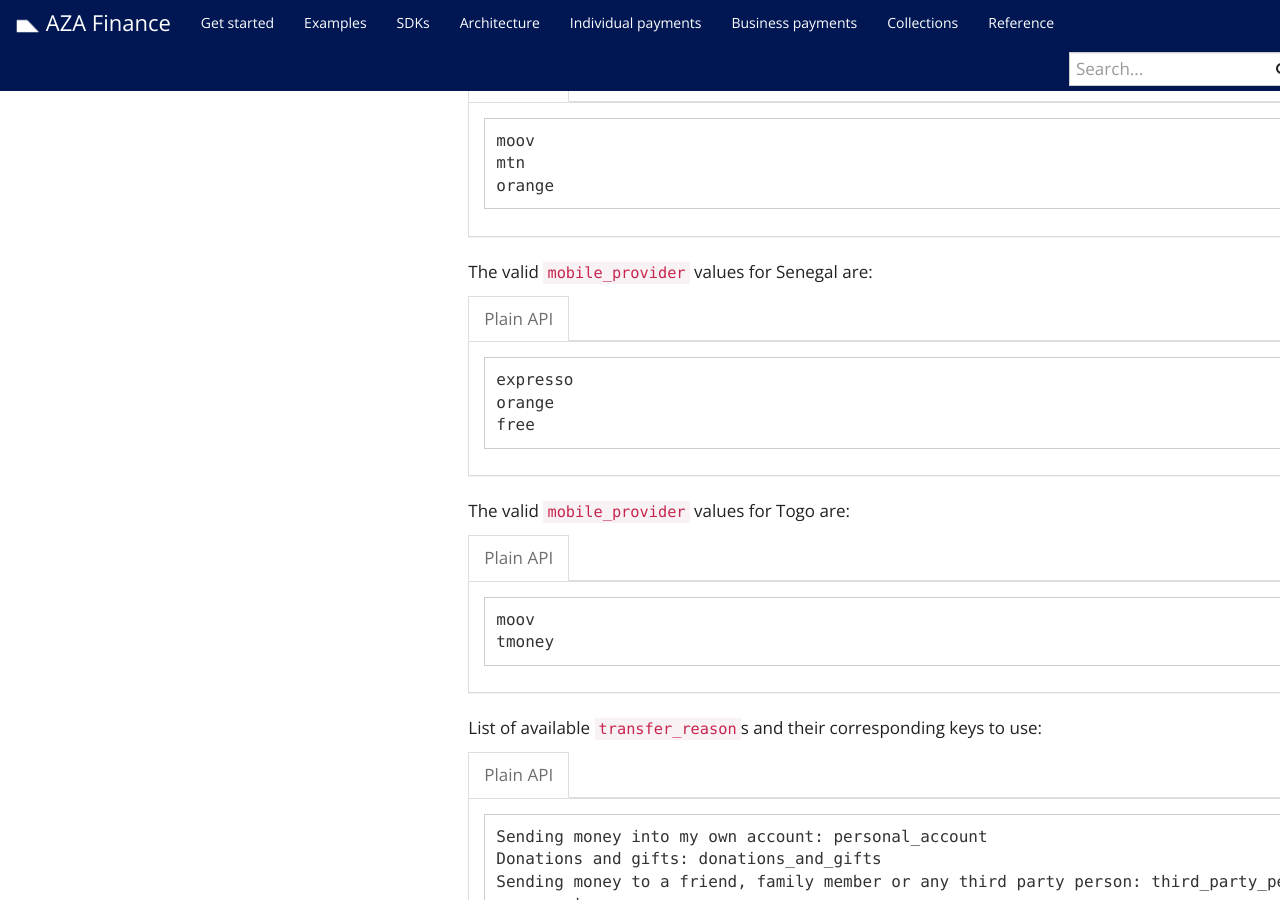
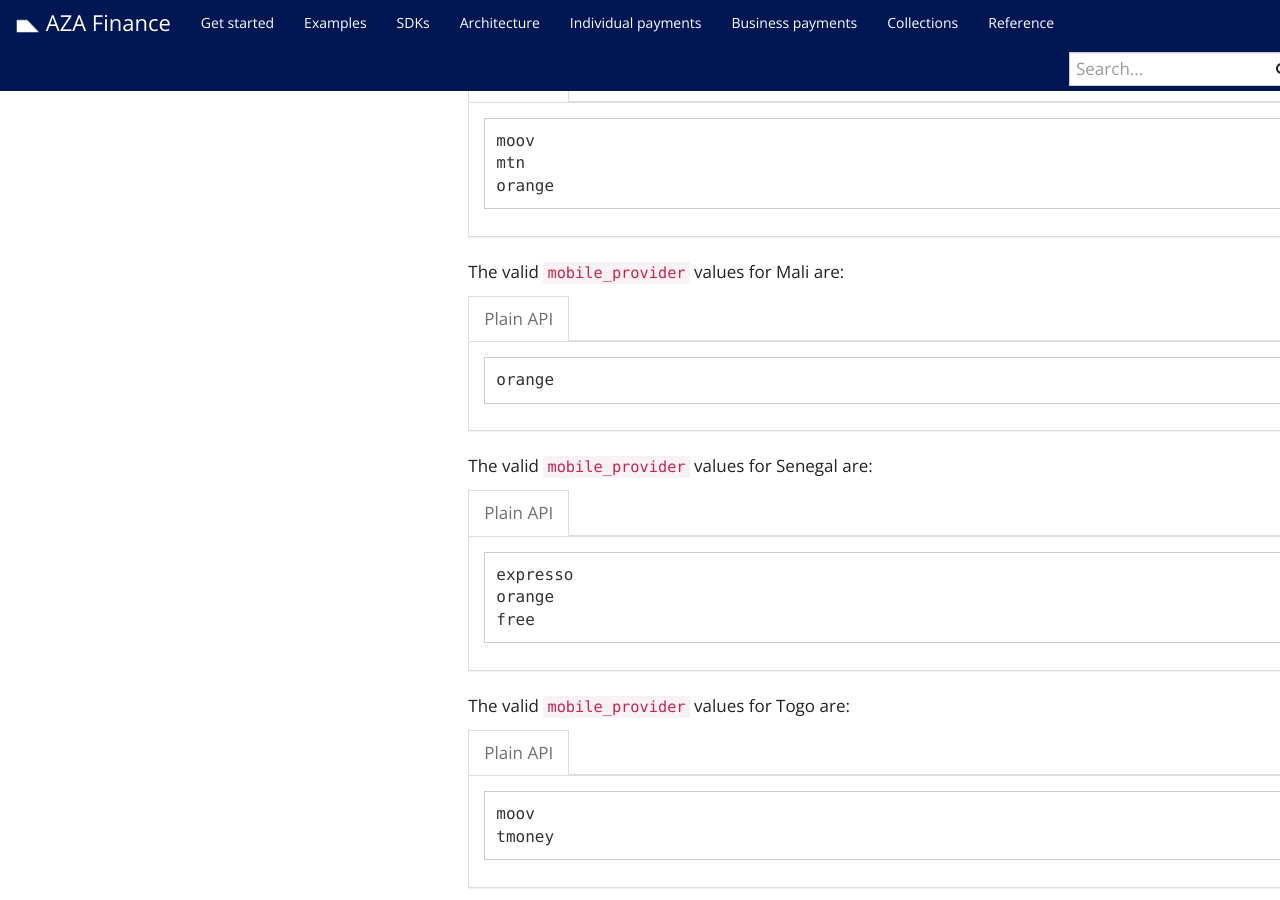
Before and after one commit to transferzero/api-documentation, a Jekyll site: the page built from _docs/individual-payments.md, in a window 1280 px wide and 900 px high, scrolled down 15834 px. Built offline with Jekyll 4.4.1, drawn with Linux system fonts in a browser that asks for light colours; nearby versions of some CDN libraries; comment, search, counter and statistics services are not loaded.

Commit message:
[BTA-13191] Update XOF::Mobile documentation

````diff
--- a/_includes/corridors/xof-mobile.md
+++ b/_includes/corridors/xof-mobile.md
@@ -65,6 +65,16 @@ orange
 
 {% include language-tabbar.html prefix="xof-mobile-providers" raw=data-raw %}
 
+The valid `mobile_provider` values for Mali are:
+
+{% capture data-raw %}
+```
+orange
+```
+{% endcapture %}
+
+{% include language-tabbar.html prefix="xof-mobile-providers" raw=data-raw %}
+
 The valid `mobile_provider` values for Senegal are:
 
 {% capture data-raw %}
````
